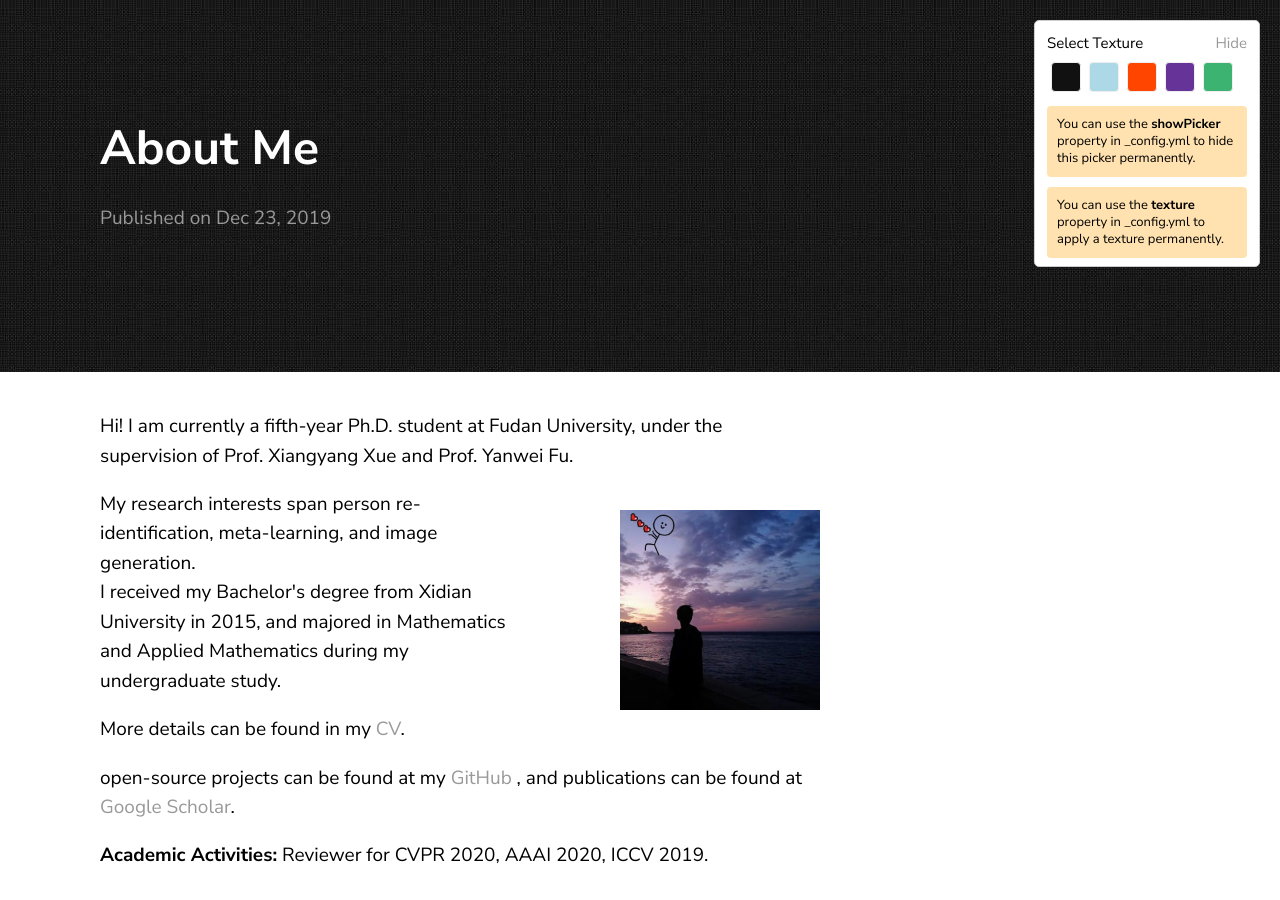
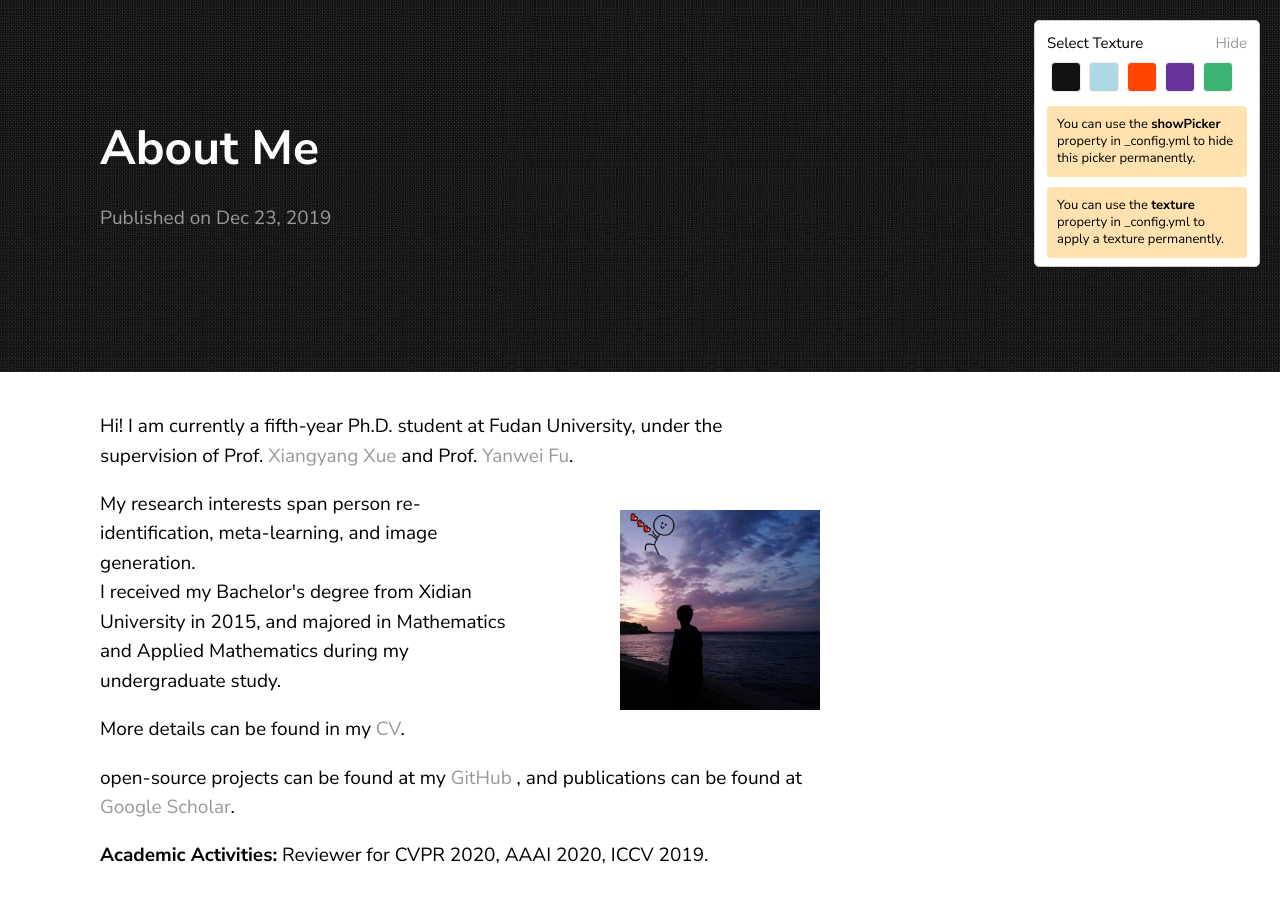
Before and after one commit to naiq/naiq.github.io, a Jekyll site: the page built from _posts/2019-08-30-about-me.markdown, in a window 1280 px wide. Built offline with Jekyll 4.4.1, drawn with Linux system fonts in a browser that asks for light colours; some of the changed lines change nothing that is shown.

Commit message:
commit 1

```diff
--- a/_posts/2019-08-30-about-me.markdown
+++ b/_posts/2019-08-30-about-me.markdown
@@ -4,7 +4,9 @@ title:  "About Me"
 date:   2019-12-23 21:03:36 +0530
 ---
 
-Hi! I am currently a fifth-year Ph.D. student at Fudan University, under the supervision of Prof. Xiangyang Xue and Prof. Yanwei Fu.
+Hi! I am currently a fifth-year Ph.D. student at Fudan University, under the supervision of
+Prof. <a href="https://scholar.google.com/citations?user=DTbhX6oAAAAJ&hl=en" target="_blank">Xiangyang Xue</a>
+ and Prof. <a href="http://yanweifu.github.io/index.html" target="_blank">Yanwei Fu</a>.
 
 <div>
 <img src="/img/about/portfolio.png" alt="." width="200" height="200" align="right">
```
